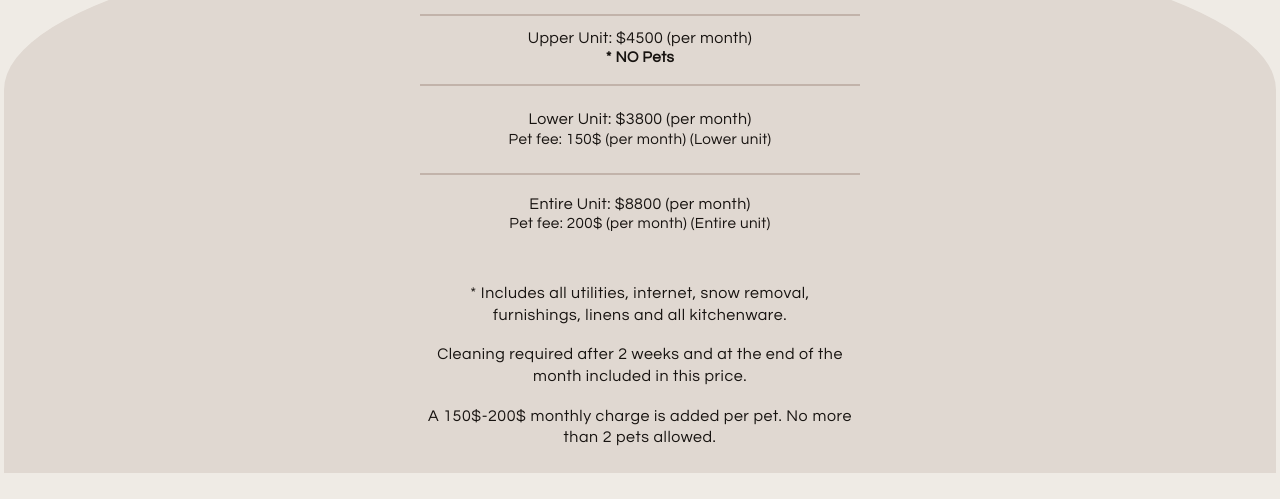
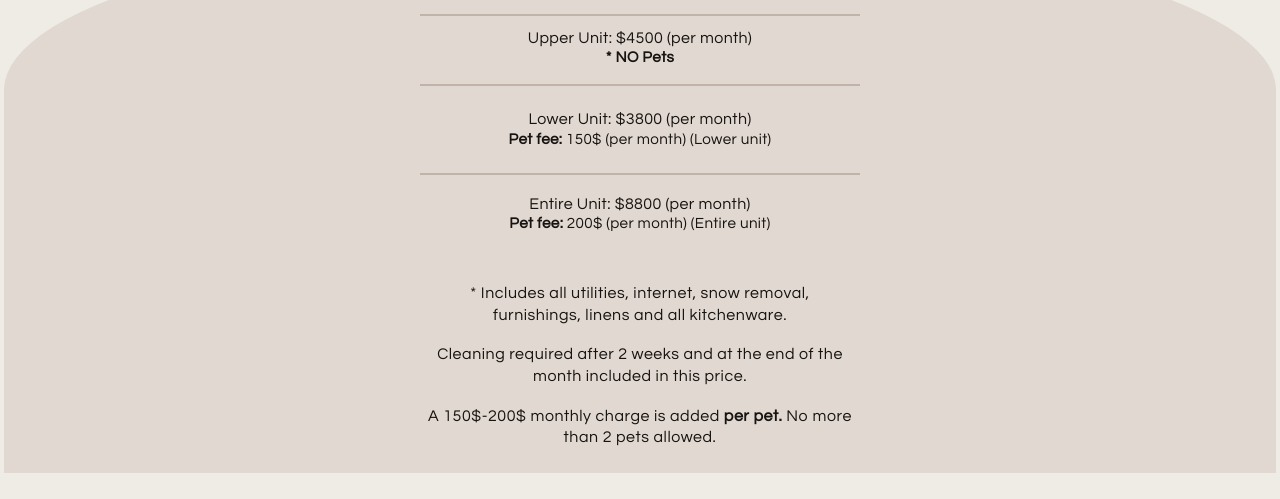
Before and after one commit to Fauxbear95/tuer-accomodations, a React (Vite) app: page / in a window 1280 px wide. Shown: the part 10680-11179 px from the top of the page. Built offline with nearby package versions, Linux system fonts and the light colour scheme.

Commit message:
Match pricing bold text to reference

```diff
--- a/src/components/Pricing.jsx
+++ b/src/components/Pricing.jsx
@@ -27,14 +27,15 @@ export default function Pricing() {
                   {unit.name}: {unit.price} (per month)
                 </p>
 
-                <p
-                  className={
-                    unit.id === 'upper-unit'
-                      ? 'pricing-unit-note pricing-unit-note-bold'
-                      : 'pricing-unit-note'
-                  }
-                >
-                  {unit.note}
+                <p className="pricing-unit-note">
+                  {unit.id === 'upper-unit' ? (
+                    <strong>{unit.note}</strong>
+                  ) : (
+                    <>
+                      <strong>Pet fee:</strong>
+                      {unit.note.replace('Pet fee:', '')}
+                    </>
+                  )}
                 </p>
               </div>
             ))}
@@ -50,7 +51,15 @@ export default function Pricing() {
                     : 'pricing-detail'
                 }
               >
-                {detail}
+                {index === 2 ? (
+                  <>
+                    {detail.split('per pet.')[0]}
+                    <strong>per pet.</strong>
+                    {detail.split('per pet.')[1]}
+                  </>
+                ) : (
+                  detail
+                )}
               </p>
             ))}
           </div>
```
